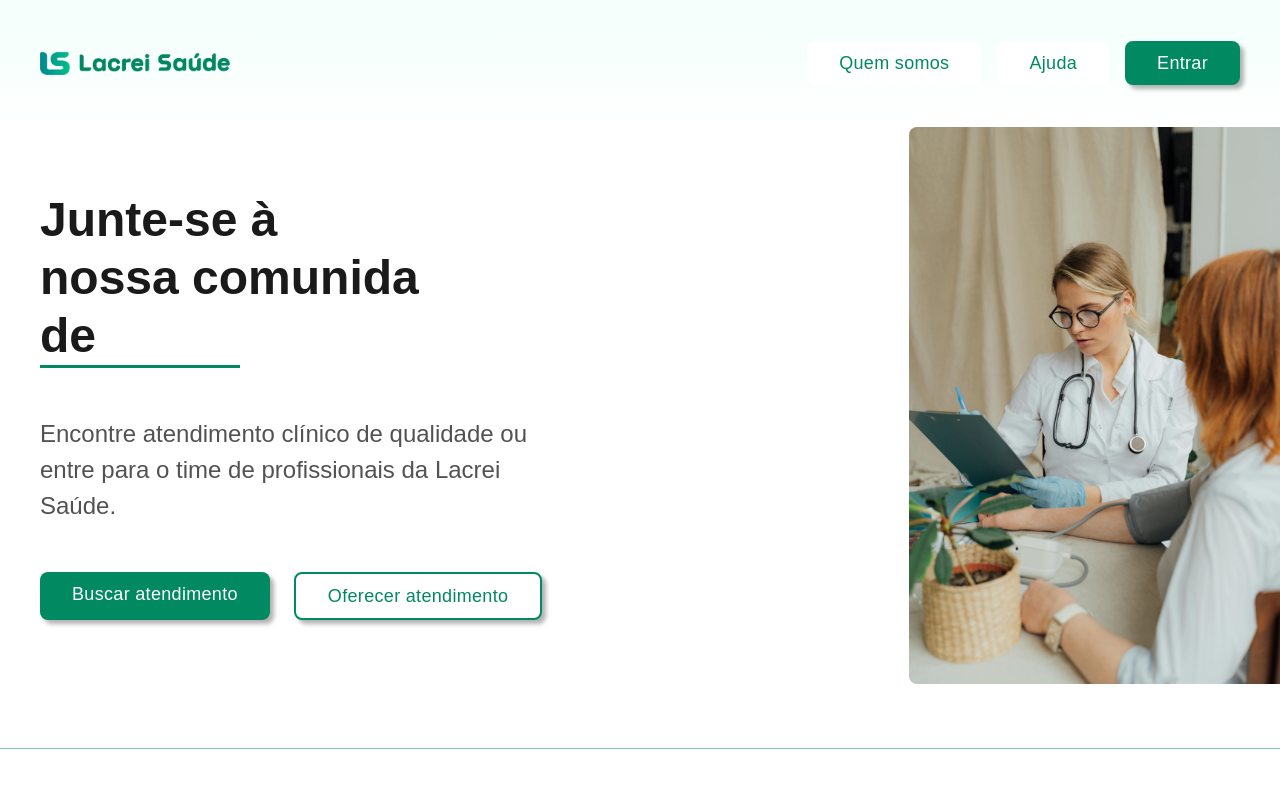
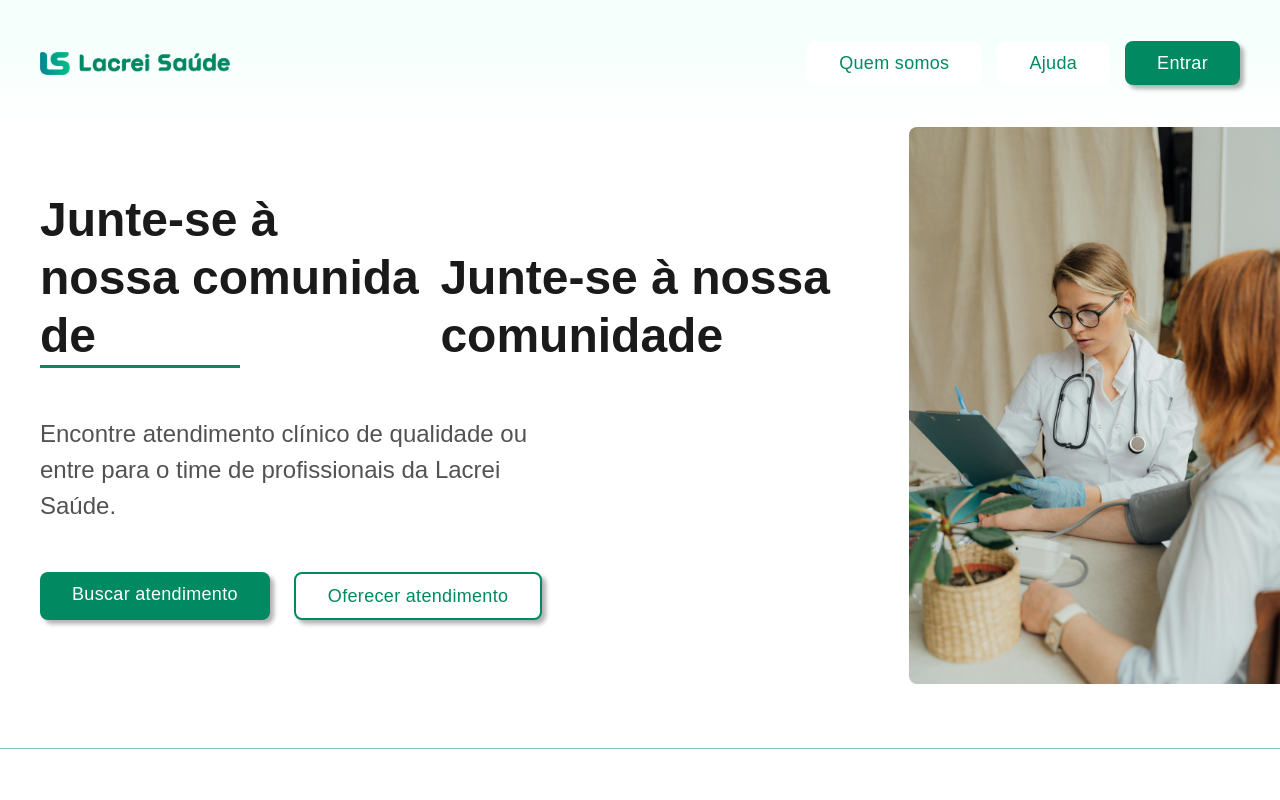
Before and after one commit to brunomoleta/testetecnico-lacrei-saude, a Next.js app: page /selecionar-pessoa in a window 1280 px wide. Shown: the top 800 px of the page. Built offline with nearby package versions, Linux system fonts and the light colour scheme.

Commit message:
:bug: fix: selectionarPessoa heading

```diff
--- a/src/components/Hero/Hero.style.ts
+++ b/src/components/Hero/Hero.style.ts
@@ -36,13 +36,17 @@ export const MainImage = styled(Image)`
   width: 100%;
 `;
 
-export const HeroHeading = styled.h2`
+export const BaseHeading = styled.h2`
   font-size: clamp(1.75rem, 6vw - 1rem, 3rem);
   font-weight: 600;
   line-height: clamp(2.4rem, 6vw - 1rem, 3.625rem);
-  color: var(--emerald-60);
   margin-block: 0 3rem;
   max-inline-size: 13ch;
+
+`
+
+export const HeroHeading = styled(BaseHeading)`
+  color: var(--emerald-60);
 
   display: none;
   @media (min-width: 40rem) {
--- a/src/components/SelecionarPessoa/SelecionarPessoa.style.ts
+++ b/src/components/SelecionarPessoa/SelecionarPessoa.style.ts
@@ -1,9 +1,9 @@
 "use client";
 import styled from "styled-components";
-import { HeroHeading } from "@/components/Hero/Hero.style";
+import {BaseHeading} from "@/components/Hero/Hero.style";
 import Image from "next/image";
 
-const Base = styled(HeroHeading)`
+const Base = styled(BaseHeading)`
   border-radius: 0 8px 8px 0;
   background-color: white;
   color: var(--grey-90);
@@ -20,9 +20,6 @@ export const Heading = styled(Base)`
 
 export const HeadingMobile = styled(Base)`
   display: inline-block;
-  @media (min-width: 40rem) {
-    display: none;
-  }
 `;
 
 export const Container = styled.div`
```
